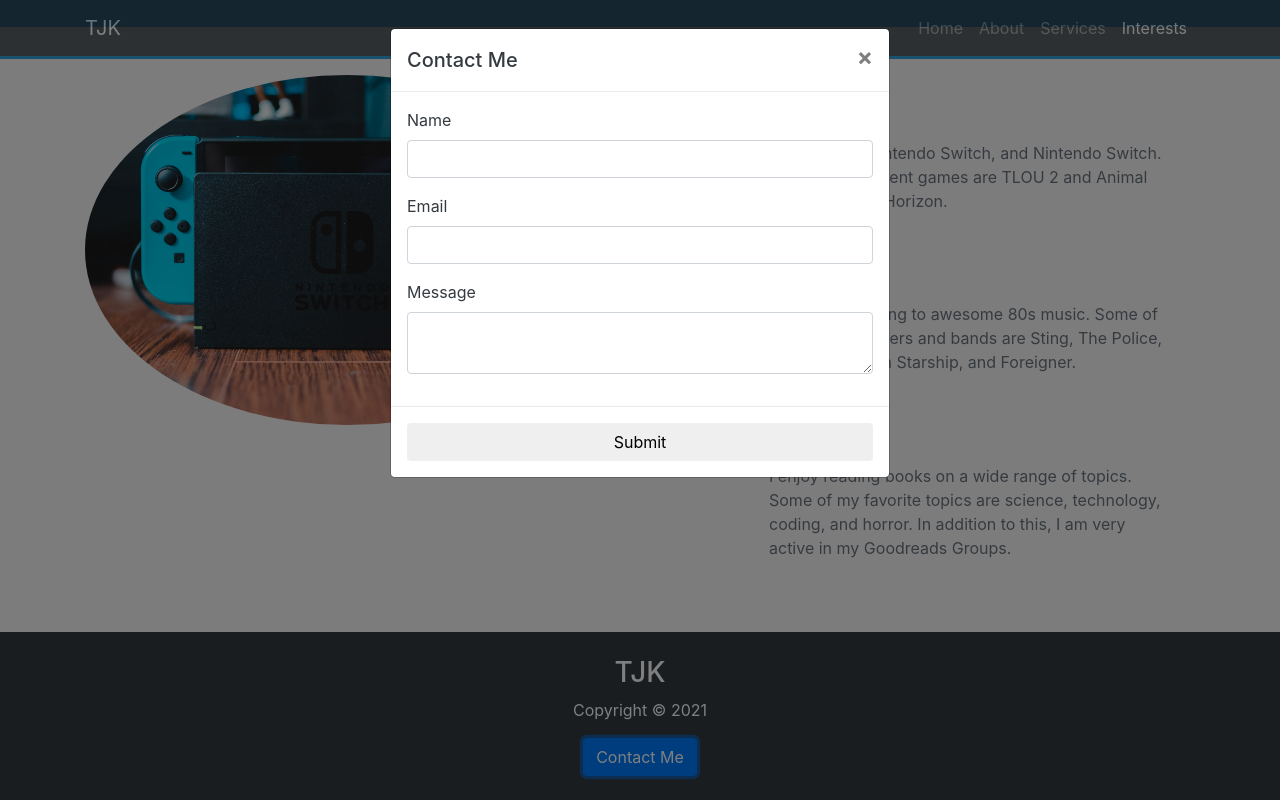
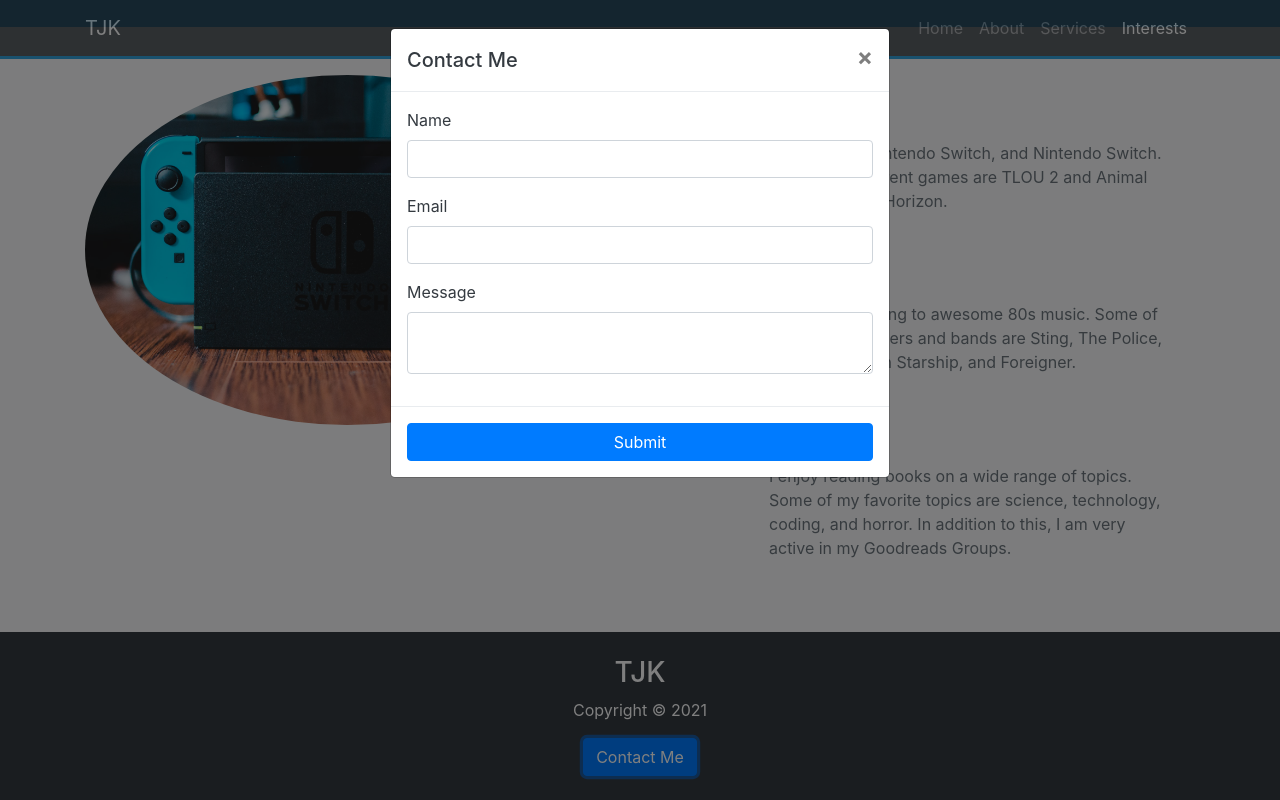
Before and after one commit to tifking73/capstone, a plain HTML site: page index.html in a window 1280 px wide. Both pictures are taken after a click on the button "Contact Me". Shown: the part 2378-3178 px from the top of the page. Drawn offline with nearby package versions, Linux system fonts and the light colour scheme.

Commit message:
Updated Submit Button Color.

```diff
--- a/index.html
+++ b/index.html
@@ -296,7 +296,7 @@
           </form>
         </div>
         <div class="modal-footer">
-          <button class="btn btn-block">Submit</button>
+          <button class="btn btn-primary btn-block">Submit</button>
         </div>
       </div>
     </div>
```
